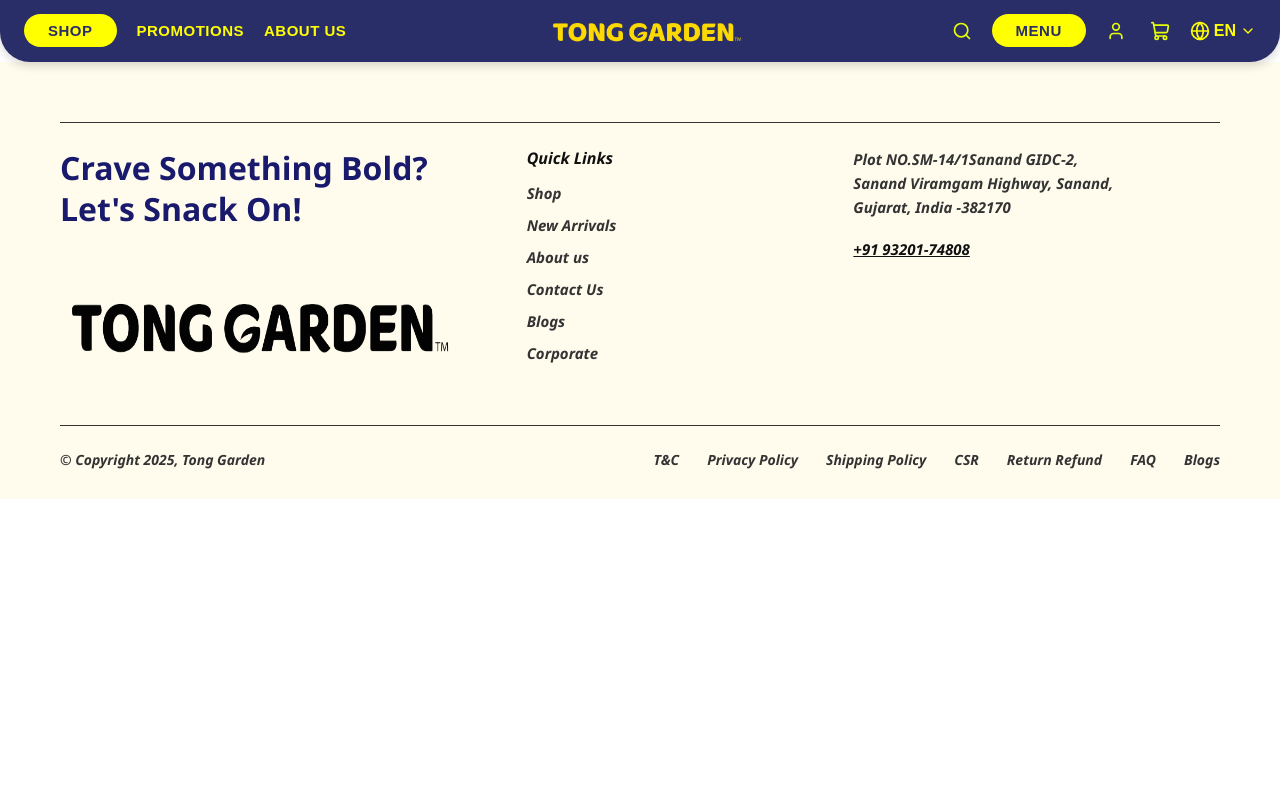
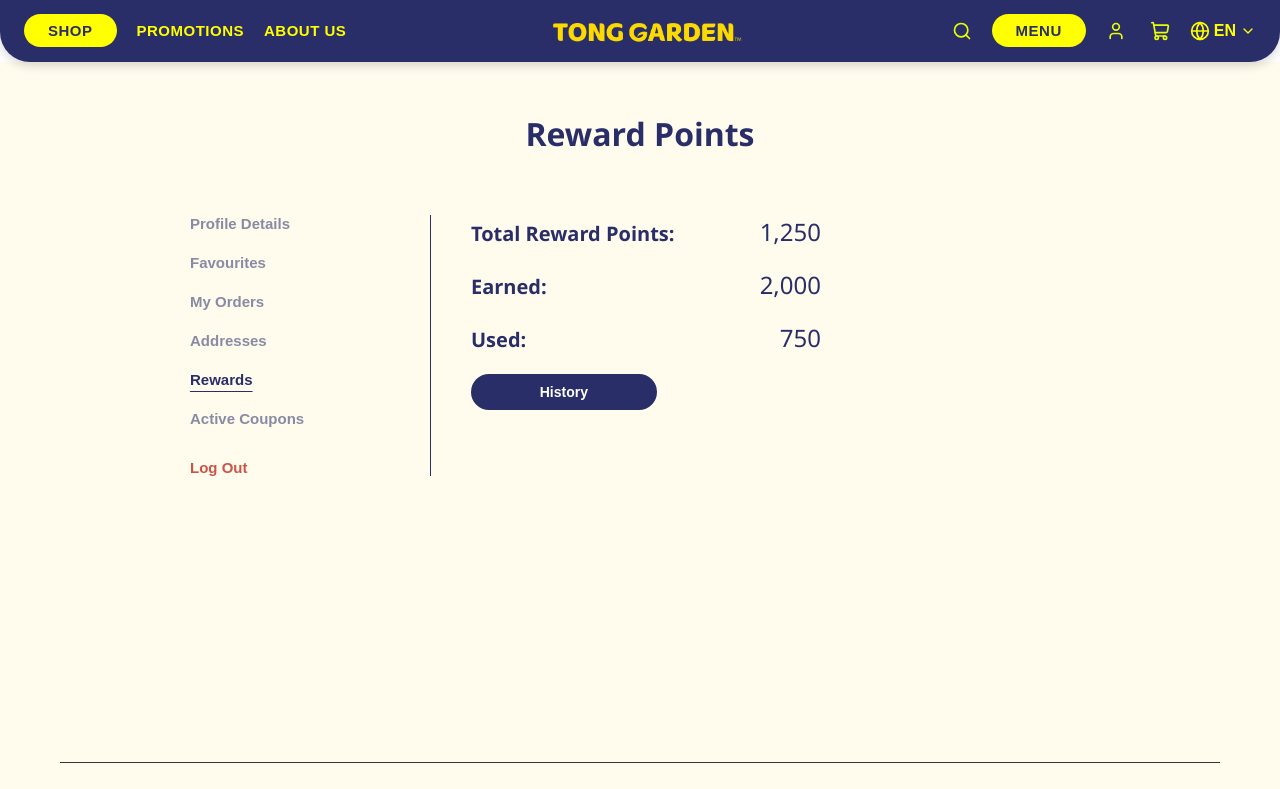
Before and after one commit to khuntbhumil06-afk/Eth_demo, a React (Vite) app: page /reward in a window 1280 px wide. Shown: the top 789 px of the page. Built offline with nearby package versions, Linux system fonts and the light colour scheme.

Commit message:
Rewards.jsx

```diff
--- a/src/App.jsx
+++ b/src/App.jsx
@@ -17,6 +17,7 @@
 import './pages/css/myprofile/profile.css';
 import './pages/css/myprofile/address.css';
 import './pages/css/myprofile/fav.css';
+import './pages/css/myprofile/reward.css';
 import { Route, Routes } from 'react-router-dom';
 import { CartProvider } from './context/CartContext';
 import { FavoritesProvider } from './context/FavoritesContext';
@@ -48,6 +49,7 @@
 import MyProfile from './pages/profile/MyProfile.jsx';
 import AddressPage from './pages/profile/AddressPage.jsx';
 import Favourites from './pages/profile/Favourited.jsx';
+import Rewards from './pages/profile/Rewards.jsx';
 
 function App() {
   return (
@@ -62,28 +64,29 @@
               <Route path='/cart' element={<CartPage />} />
               <Route path='/user' element={<LoginPage />} />
               <Route path='/signup' element={<SignupPage />} />
+              <Route path='/about' element={<AboutPage />} />
+              <Route path='/promotions' element={<Promotional />} />
               <Route path='/seller' element={<Seller />} />
               <Route path='/product' element={<ProductPage />} />
               <Route path='/chips' element={<Chips />} />
-              <Route path='/promotions' element={<Promotional />} />
-              <Route path='/about' element={<AboutPage />} />
               <Route path='/arrivals' element={<Arrivals />} />
               <Route path='/fruit' element={<FruitsNuts />} />
+              <Route path='/product/:id' element={<ProductDetails />} />
+              <Route path='/checkout' element={<CheckoutPage />} />
+              <Route path='/seeds' element={<Seeds />} />
+              <Route path='/driedfruit' element={<DriedFruits />} />
+              <Route path='/snacks' element={<Snacks />} />
+              <Route path='/nuts' element={<PremiumNuts />} />
+              <Route path='/festival' element={<Festival />} />
+              <Route path='/confectionery' element={<Confectionery />} />
               <Route path='/blog' element={<Blogs />} />
-              <Route path='/myprofile' element={<MyProfile />} />
-              <Route path='/address' element={<AddressPage />} />
-              <Route path='/seeds' element={<Seeds />} />
-              <Route path='/product/:id' element={<ProductDetails />} />
               <Route path='/blogs/:id' element={<BlogDetails />} />
-              <Route path='/festival' element={<Festival />} />
-              <Route path='/favourites' element={<Favourites />} />
               <Route path='/contact' element={<ContactPage />} />
               <Route path='/membership' element={<Membership />} />
-              <Route path='/driedfruit' element={<DriedFruits />} />
-              <Route path='/confectionery' element={<Confectionery />} />
-              <Route path='/nuts' element={<PremiumNuts />} />
-              <Route path='/snacks' element={<Snacks />} />
-              <Route path='/checkout' element={<CheckoutPage />} />
+              <Route path='/address' element={<AddressPage />} />
+              <Route path='/favourites' element={<Favourites />} />
+              <Route path='/myprofile' element={<MyProfile />} />
+              <Route path='/reward' element={<Rewards />} />
             </Routes>
 
             <Footer />
--- /dev/null
+++ b/src/pages/css/myprofile/reward.css
@@ -0,0 +1,144 @@
+/* ==== REWARDS PAGE ==== */
+.reward-row {
+    display: flex;
+    justify-content: space-between;
+    align-items: baseline;
+    max-width: 350px;
+    margin-bottom: 20px;
+}
+
+.reward-label {
+    font-size: 20px;
+    font-weight: 700;
+    color: #2A2E68;
+}
+
+.reward-value {
+    font-size: 24px;
+    font-weight: 500;
+    color: #2A2E68;
+}
+
+/* .reward-history-btn-wrap {
+    display: flex;
+    justify-content: flex-end;
+    max-width: 400px;
+    margin-top: 4px;
+    margin-bottom: 20px;
+} */
+
+.btn-history {
+    background-color: #2A2E68;
+    color: #fff;
+    border: none;
+    padding: 10px 0;
+    border-radius: 20px;
+    font-weight: bold;
+    font-size: 14px;
+    text-align: center;
+    cursor: pointer;
+    width: 30%;
+    transition: background-color 0.25s ease, opacity 0.25s ease;
+}
+
+.btn-history:hover {
+    opacity: 0.85;
+}
+
+.reward-history{
+    display: flex;
+    flex-direction: column;
+    gap: 12px;
+    max-width: 600px;
+}
+
+.reward-item{
+    display: flex;
+    justify-content: space-between;
+    align-items: center;
+    padding: 14px 16px;
+    background-color: #FFF2C7;
+    border-radius: 10px;
+}
+
+.reward-left{
+    display: flex;
+    align-items: center;
+    gap: 10px;
+}
+
+.reward-tag{
+    font-size: 12px;
+    font-weight: 700;
+    padding: 4px 10px;
+    border-radius: 12px;
+    text-transform: uppercase;
+    color: #fff;
+}
+
+.reward-tag.earned{
+    background-color: #2E8B57;
+}
+
+.reward-tag.used{
+    background-color: #c0392b;
+}
+
+.reward-order{
+    font-size: 14px;
+    font-weight: 600;
+    color: #222;
+}
+
+.reward-right{
+    display: flex;
+    flex-direction: column;
+    align-items: flex-end;
+    gap: 2px;
+}
+
+.reward-points{
+    font-size: 15px;
+    font-weight: 700;
+}
+
+.reward-points.positive{
+    color: #2E8B57;
+}
+
+.reward-points.negative{
+    color: #c0392b;
+}
+
+.reward-date{
+    font-size: 12px;
+    color: #777;
+}
+
+.reward-empty{
+    text-align: center;
+    color: #888;
+    padding: 30px 0;
+}
+
+@media (max-width: 600px) {
+    .reward-row {
+        flex-direction: column;
+        gap: 4px;
+        margin-bottom: 18px;
+    }
+
+    .reward-label {
+        min-width: unset;
+    }
+
+    .reward-item {
+        flex-direction: column;
+        align-items: flex-start;
+        gap: 8px;
+    }
+
+    .reward-history-right {
+        align-items: flex-start;
+    }
+}
--- /dev/null
+++ b/src/pages/profile/Rewards.jsx
@@ -0,0 +1,176 @@
+import { useNavigate } from "react-router-dom";
+import { useState } from "react";
+import { X } from 'lucide-react';
+import { createPortal } from "react-dom";
+
+const Rewards = () => {
+    const navigate = useNavigate();
+    const [activeTab, setActiveTab] = useState("Rewards");
+    const [showHistory, setShowHistory] = useState(false);
+
+    const Reward = [
+        {
+            link: "/myprofile",
+            label: "Profile Details",
+        },
+        {
+            link: "/favourites",
+            label: "Favourites",
+        },
+        {
+            link: "/orders",
+            label: "My Orders",
+        },
+        {
+            link: "/address",
+            label: "Addresses",
+        },
+        {
+            link: "/reward",
+            label: "Rewards",
+        },
+        {
+            link: "/coupon",
+            label: "Active Coupons",
+        }
+    ];
+
+    const [history] = useState([
+        {
+            id: 1,
+            Date: "05/11/2025",
+            Label: "Order No. #1234567",
+            Type: "Earned",
+            Points: 750,
+        },
+        {
+            id: 2,
+            Date: "08/11/2025",
+            Label: "Order No. #1234567",
+            Type: "Used",
+            Points: 350,
+        },
+        {
+            id: 3,
+            Date: "11/11/2025",
+            Label: "Order No. #1296434",
+            Type: "Used",
+            Points: 250,
+        }
+    ]);
+
+    const handleTabCick = (tab) => {
+        setActiveTab(tab.label);
+        navigate(tab.link);
+    };
+
+    const handleLogout = () => {
+        localStorage.removeItem('isLoggedIn');
+        localStorage.removeItem('user');
+        window.dispatchEvent(new Event('authChange'));
+        navigate("/user");
+    }
+
+    const [rewards] = useState({
+        earned: 2000,
+        used: 750
+    });
+
+    const totalPoints = rewards.earned - rewards.used;
+
+    return (
+        <>
+            <div className="profile-container">
+                <h1 className="profile-heading">
+                    Reward Points
+                </h1>
+
+                <div className="profile-grid">
+                    <div className="profile-side">
+                        {Reward.map((tab) => (
+                            <button type="button"
+                                className={`profile-tab ${activeTab === tab.label ? "active" : ""}`}
+                                key={tab.link}
+                                onClick={() => handleTabCick(tab)}
+                            >
+                                {tab.label}
+                            </button>
+                        ))}
+                        <button type="button"
+                            className="btn-profile"
+                            onClick={handleLogout}
+                        >
+                            Log Out
+                        </button>
+                    </div>
+                    <div className="profile-divider"></div>
+
+                    <div className="reward-grid">
+                        <div className="reward-row">
+                            <span className="reward-label">
+                                Total Reward Points:
+                            </span>
+                            <span className="reward-value">
+                                {totalPoints.toLocaleString()}
+                            </span>
+                        </div>
+
+                        <div className="reward-row">
+                            <span className="reward-label">
+                                Earned:
+                            </span>
+                            <span className="reward-value">
+                                {rewards.earned.toLocaleString()}
+                            </span>
+                        </div>
+
+                        <div className="reward-row">
+                            <span className="reward-label">
+                                Used:
+                            </span>
+                            <span className="reward-value">
+                                {rewards.used.toLocaleString()}
+                            </span>
+                        </div>
+                        <div className="reward-history-btn-wrap">
+                            <button type="button" className="btn-history"
+                                onClick={() => setShowHistory(!showHistory)}
+                            >
+                                {showHistory ? "Hide History" : "History"}
+                            </button>
+                        </div>
+
+                        {showHistory && (
+                            <div className="reward-history">
+                                {history.length > 0 ? (
+                                    history.map((item) => (
+                                        <div className="reward-item" key={item.id}>
+                                            <div className="reward-left">
+                                                <span className={`reward-tag ${item.Type.toLowerCase()}`}>
+                                                    {item.Type}
+                                                </span>
+                                                <span className="reward-order">
+                                                    {item.Label}
+                                                </span>
+                                            </div>
+                                            <div className="reward-right">
+                                                <span className={`reward-points ${item.Type === "Earned" ? "positive" : "negative"}`}>
+                                                    {item.Type === "Earned" ? "+" : "-"}{item.Points}
+                                                </span>
+                                                <span className="reward-date">{item.Date}</span>
+                                            </div>
+                                        </div>
+                                    ))
+                                ) : (
+                                    <p className="reward-empty">No reward history yet.</p>
+                                )}
+                            </div>
+                        )}
+                    </div>
+                </div>
+            </div>
+        </>
+    );
+}
+
+export default Rewards;
```
